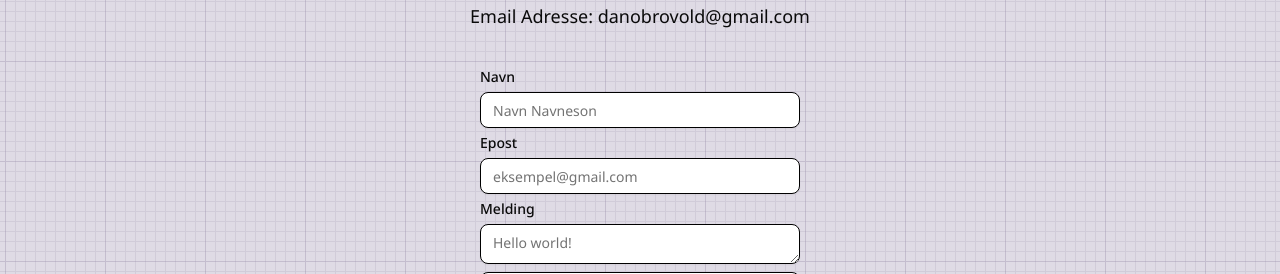
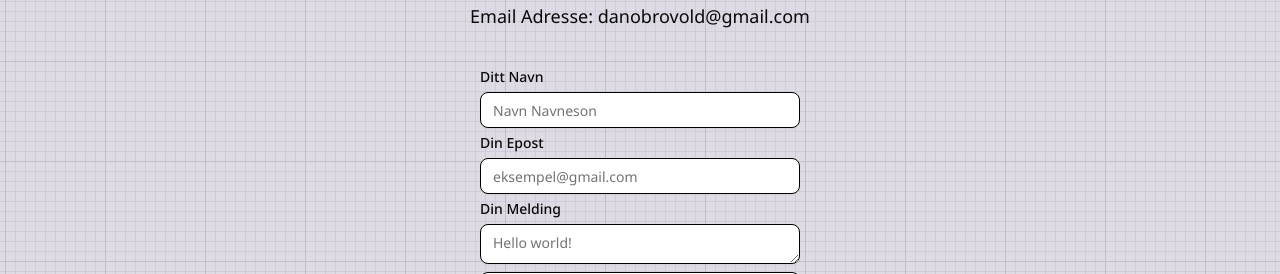
Before and after one commit to catsrieldreemurr/portfolio_v2_next, a Next.js app in the folder portfolio/: page /contactme in a window 1280 px wide. Shown: the part 244-518 px from the top of the page. Built offline with nearby package versions, Linux system fonts and the light colour scheme.

Commit message:
Change Labels
Thanks for the feedback, Dad

```diff
--- a/portfolio/app/api/sendEmail/route.ts
+++ b/portfolio/app/api/sendEmail/route.ts
@@ -8,7 +8,6 @@ export async function POST(req:Request){
     const resend = new Resend(process.env.RESEND_API_KEY);
     const emailTo = process.env.EMAIL;
     if (!emailTo) throw new Error("EMAIL Variable is missing");
-
 
     const safeName = he.encode(name);
     const safeEmail = he.encode(email);
--- a/portfolio/app/contactme/page.tsx
+++ b/portfolio/app/contactme/page.tsx
@@ -47,20 +47,20 @@ export default function Page2(){
                 e.preventDefault();
             }}>
                 <div className="mt-10">
-                    <Label htmlFor="name">Navn</Label>
+                    <Label htmlFor="name">Ditt Navn</Label>
                     <Input placeholder="Navn Navneson" id="name" onChange={(e) => {
                         setName(e.target.value);
                     }}></Input>
                 </div>
 
                 <div>
-                    <Label htmlFor="email">Epost</Label>
+                    <Label htmlFor="email">Din Epost</Label>
                     <Input placeholder="eksempel@gmail.com" id="email" onChange={(e) => {
                         setEmail(e.target.value);
                     }}></Input>
                 </div>
                 <div>
-                    <Label htmlFor="msg">Melding</Label>
+                    <Label htmlFor="msg">Din Melding</Label>
                     <Textarea placeholder="Hello world!" id="msg" onChange={(e) => {
                         setMessage(e.target.value);
                     }}></Textarea>
```
